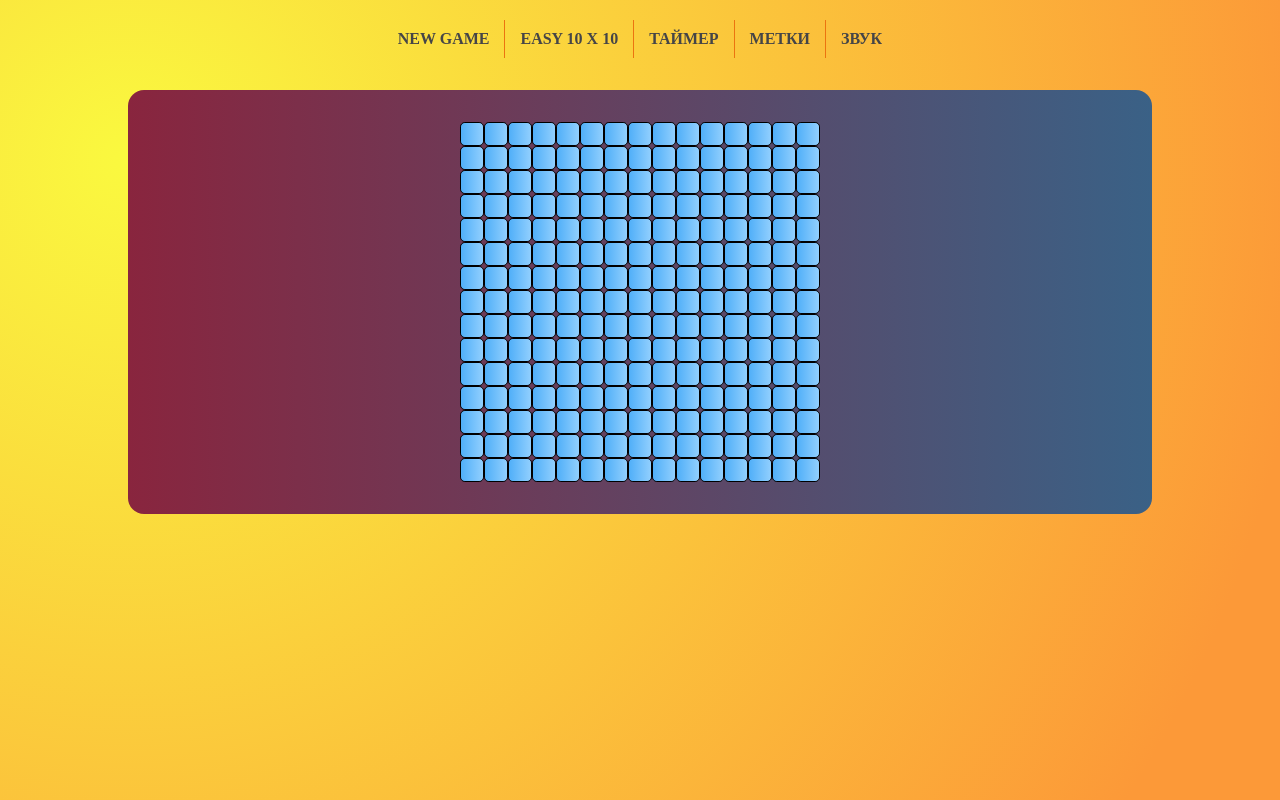
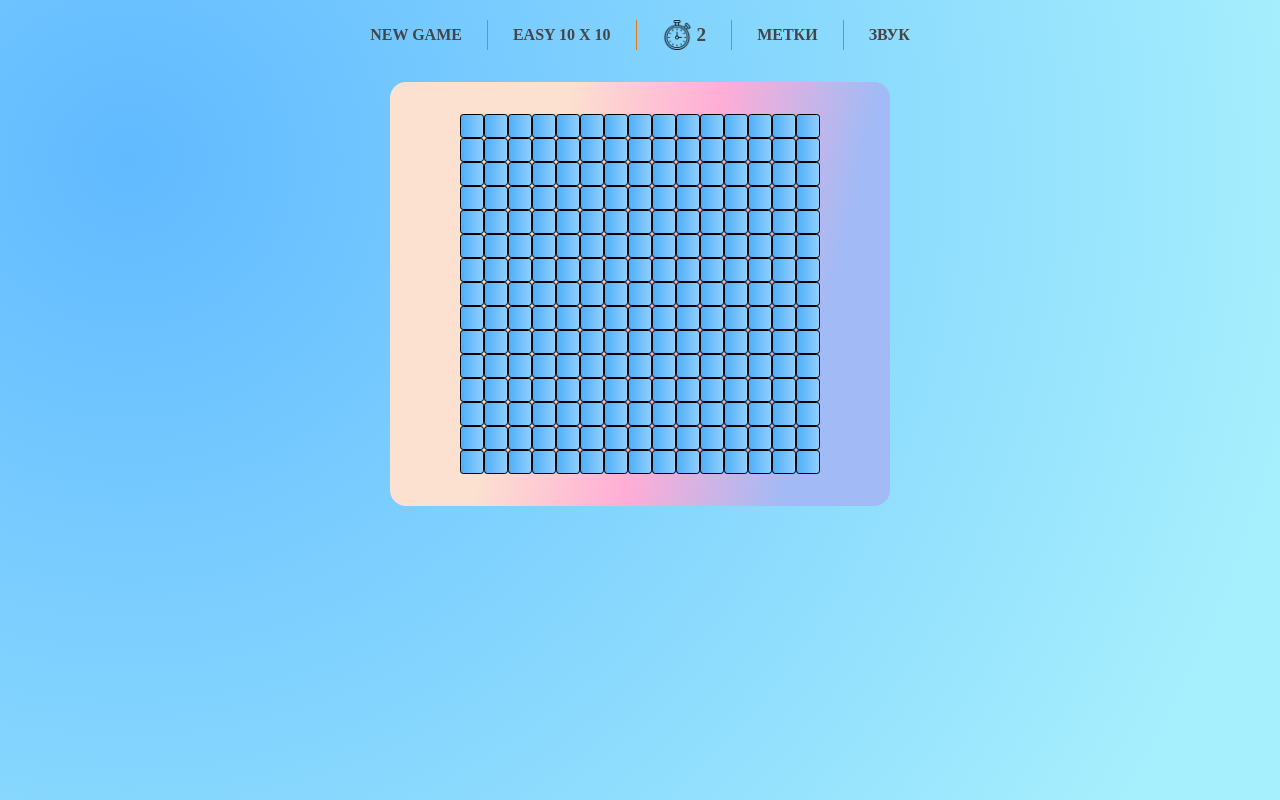
Before and after one commit to antasth/shelter, a plain HTML site: page minesweeper/index.html in a window 1280 px wide. Both pictures are taken after a click on the item "NEW GAME". Drawn offline with Linux system fonts and the light colour scheme.

Commit message:
feat: add timer and display time behind start game

```diff
--- a/minesweeper/index.js
+++ b/minesweeper/index.js
@@ -1,9 +1,10 @@
 const width = 15
 const height = 15
-const bombsCount = 150
+const bombsCount = 50
 let boardSize = width * height
 let zeroCells = []
 let clickCount = 0
+let time = 0
 const colors = {
   1: '#508AA8',
   2: '#20BF55',
@@ -41,7 +42,7 @@ controlPanel.classList.add('control-panel')
 controlPanel.innerHTML = `
 <div class="menu">
 <ul>
-  <li class='start-button'><a href="#" >NEW GAME</a></li>
+  <li class='start-button'><a href="#" >new game</a></li>
   <li><a href="#">Easy 10 x 10</a>
     <ul>
       <li><a href="#">EASY</a></li>
@@ -51,7 +52,10 @@ controlPanel.innerHTML = `
       <li><a href="#">HELL</a></li>
     </ul>
   </li>
-  <li><a href="#">Таймер</a></li>
+  <li>
+  <img class='timer-img' src="./assets/icons/timer.png" alt="timer">
+  <span class='timer'>0</span>
+  </li>
   <li><a href="#">Метки</a></li>
   <li><a href="#">Звук</a></li>
 </ul>
@@ -65,6 +69,13 @@ body.append(content)
 
 const startGameButton = document.querySelector('.start-button')
 
+// timer
+const timer = document.querySelector('.timer')
+let setTimer = setInterval(function () {
+  time++
+  timer.innerText = time
+}, 1000)
+
 // restart game
 startGameButton.addEventListener('click', () => {
   document.querySelectorAll('.button').forEach((button) => {
@@ -75,6 +86,13 @@ startGameButton.addEventListener('click', () => {
   clickCount = 0
   zeroCells = []
   bombs = createBombs(boardSize, bombsCount)
+  time = 0
+  timer.innerText = '0'
+  clearInterval(setTimer)
+  setTimer = setInterval(function () {
+    time++
+    timer.innerText = time
+  }, 1000)
 })
 
 // show all cells on gameover
@@ -111,6 +129,7 @@ board.addEventListener('click', (e) => {
         e.target.append(bombImg)
         e.target.classList.add('disabled')
         console.log('game over')
+        clearInterval(setTimer)
         openBoard(board)
       }
     } else {
--- a/minesweeper/styles/styles.css
+++ b/minesweeper/styles/styles.css
@@ -11,6 +11,9 @@ html {
     rgba(250, 249, 63, 1) 0%,
     rgba(252, 153, 56, 1) 90%
   );
+  background-image: radial-gradient( circle farthest-corner at 50.7% 54%,  rgba(204,254,152,1) 0%, rgba(229,253,190,1) 92.4% );
+  background-image: radial-gradient( circle farthest-corner at 10% 20%,  rgba(97,186,255,1) 0%, rgba(166,239,253,1) 90.1% );
+
 }
 
 html {
@@ -38,6 +41,14 @@ body {
   font-size: 1rem;
   margin-top: 20px;
 }
+.timer-img {
+  width: 30px;
+  height: 30px;
+}
+.timer {
+  font-size: 1.2rem;
+  color: #454547;
+}
 .button {
   width: 1.5rem;
   height: 1.5rem;
@@ -47,7 +58,7 @@ body {
   display: flex;
   justify-content: center;
   align-items: center;
-  border-radius: 0.3rem;
+  border-radius: 0.2rem;
   cursor: pointer;
   background: linear-gradient(to right, #50aff8, #91cffe);
 }
@@ -56,14 +67,14 @@ body {
 }
 .board {
   width: 100%;
-  /* max-width: 500px; */
+  max-width: 500px;
   display: grid;
   grid-template-columns: repeat(15, 1.5rem);
   justify-content: center;
   padding: 2rem;
   border-radius: 1rem;
-  background: #3a6186;
-  background: linear-gradient(to right, #89253e, #3a6186);
+  background-image: linear-gradient( 103.3deg,  rgba(252,225,208,1) 30%, rgba(255,173,214,1) 55.7%, rgba(162,186,245,1) 81.8% );
+  /* background-image: radial-gradient( circle 815px at 23.4% -21.8%,  rgba(9,29,85,1) 0.2%, rgba(0,0,0,1) 100.2% ); */
 }
 
 .disabled {
@@ -101,6 +112,11 @@ body {
  .menu > ul li{
   position: relative;
   border-right: 1px solid #ec7310;
+  display: flex;
+  align-items: center;
+  justify-content: space-between;
+  column-gap: 5px;
+  padding: 0 25px;
  }
  .menu > ul li:last-child {
   border-right: none;
@@ -108,8 +124,6 @@ body {
  .menu > ul li a{
 
   display: block;
-  padding: 10px 15px;
-  /* font-size: 14px; */
   color: #454547;
   text-decoration: none;
   text-transform:uppercase;
@@ -124,16 +138,22 @@ body {
  /*sub menu*/
  .menu li ul{
   position: absolute;
-  min-width: 115px;
+  width: 100%;
   display: none;
+  top: 30px;
+  left: 0;
  }
  .menu li > ul li{
-  border: 1px solid #f17618;
+  border-right: none;
  }
- .menu li > ul li a{
-  padding: 10px;
+ .menu li > ul li
+ {
+  display: flex;
+  justify-content: center;
+  width: 100%;
+  padding: 10px 0;
   text-transform: none;
-  background: #f17618;
+  background: #fbd83c;
  }
  .menu li > ul li ul{
   position: absolute;
```
Also changed, not shown: minesweeper/assets/icons/timer.png (added).
